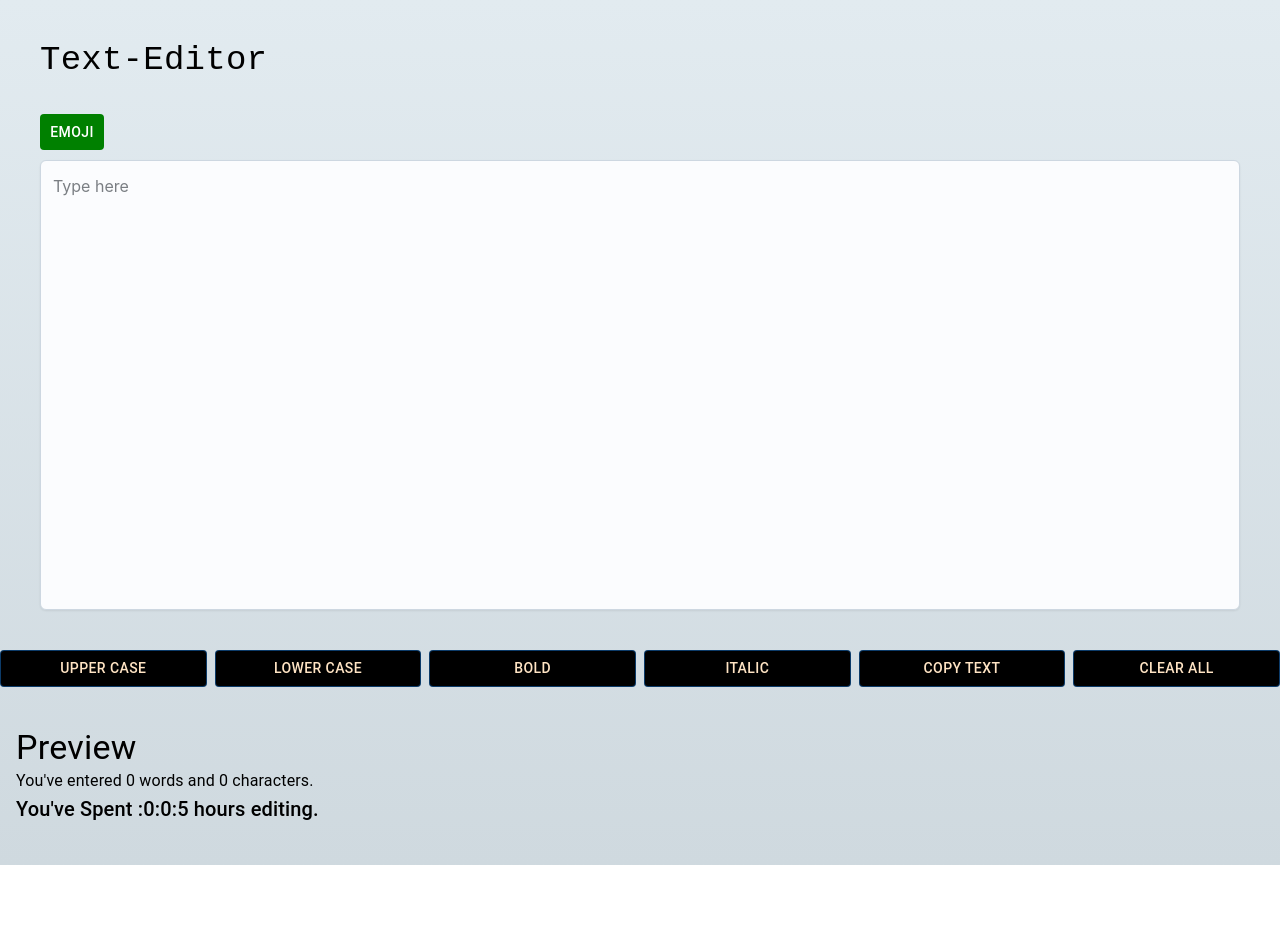
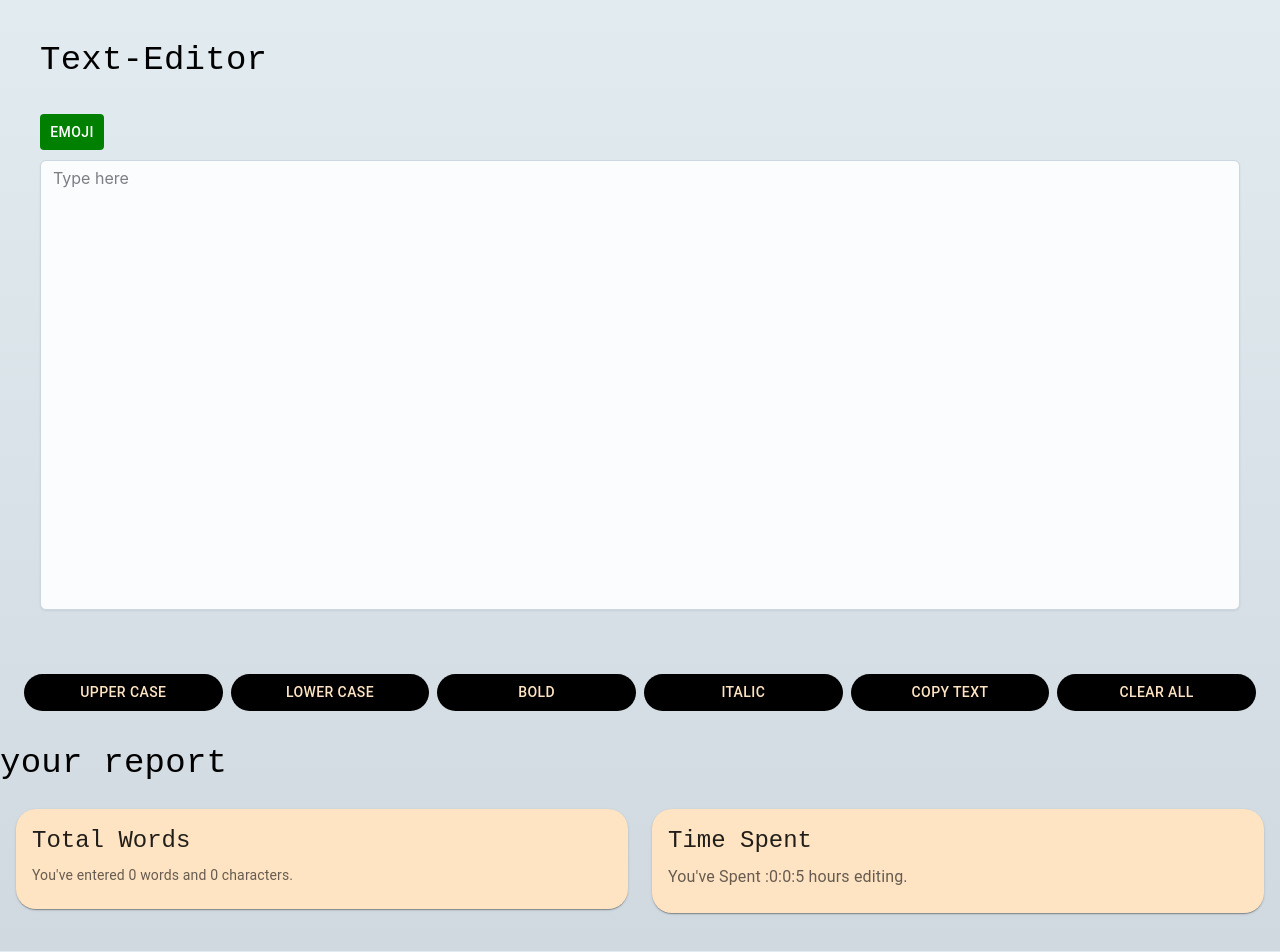
Before and after one commit to Addy-Devil/Text-Wizard, a React (Create React App) app: page / in a window 1280 px wide. Shown: the top 952 px of the page. Before the commit the page ends 865 px from the top, so only its background shows below. Built offline with nearby package versions, Linux system fonts and the light colour scheme.

Commit message:
cards added

```diff
--- a/src/App.js
+++ b/src/App.js
@@ -1,17 +1,16 @@
 import React from 'react';
 import TextareaRows from './Components/TextArea';
-
-
-//import ButtonUsage from './Components/ButtonUsage';
-//import EmojiPicker from 'emoji-picker-react';
+// import {Grid} from '@mui/material';
+// import MediaCard from './Card';
 
 function App() {
 
 return (
     <div >
+       < TextareaRows />
 
-      < TextareaRows />
-      {/* <EmojiPicker /> */}
+
+
     </div>
   );
 }
--- /dev/null
+++ b/src/Card.js
@@ -0,0 +1,28 @@
+import * as React from 'react';
+import Card from '@mui/material/Card';
+//import CardActions from '@mui/material/CardActions';
+import CardContent from '@mui/material/CardContent';
+//import CardMedia from '@mui/material/CardMedia';
+//import Button from '@mui/material/Button';
+import Typography from '@mui/material/Typography';
+//import ButtonUsage from './ButtonUsage';
+
+export default function MediaCard() {
+  return (<>
+    <Card >{/*never give width*/}
+
+      <CardContent>
+        <Typography gutterBottom variant="h5">
+          Total Words
+        </Typography>
+        <Typography variant="body2" color="text.secondary">
+
+
+        </Typography>
+      </CardContent>
+
+    </Card>
+
+</>
+  );
+}
--- a/src/Components/ButtonUsage.js
+++ b/src/Components/ButtonUsage.js
@@ -7,12 +7,13 @@ export default function ButtonUsage(props) {
     return (
     <>
       <Button
-        variant="outlined"
+        //variant="outlined"
         fullWidth
-        style={{ backgroundColor: "black", color:'bisque'}}
+        style={{ backgroundColor: "black", color:'bisque' , borderRadius: '50px'}}
         onClick={props.click}>
           {props.content}
         </Button>
+
     </>
   );
 };
--- a/src/Components/TextArea.js
+++ b/src/Components/TextArea.js
@@ -1,16 +1,19 @@
 import * as React from "react";
 import { Box, Button } from "@mui/material";
 import Textarea from "@mui/joy/Textarea";
-import IconButton from "@mui/joy/IconButton";
+//import IconButton from "@mui/joy/IconButton";
 import ButtonUsage from "./ButtonUsage";
 import { useState } from "react";
 import EmojiPicker from "emoji-picker-react";
 import "../index.css";
 import Typography from "@mui/material/Typography";
-import Draggable from "react-draggable";
-import { grey } from "@mui/material/colors";
+//import Draggable from "react-draggable";
+//import { grey } from "@mui/material/colors";
 import { Grid } from "@mui/joy";
 import MyStopwatch from "./countUpTimer/countUpTimer";
+import Card from '@mui/material/Card';
+import CardContent from '@mui/material/CardContent';
+
 
 export default function TextareaRows() {
   const [btext, setBtext] = useState("");
@@ -83,26 +86,7 @@ export default function TextareaRows() {
         <Typography variant="h4" pb={4} sx={{ fontFamily: "monospace" }}>
           Text-Editor
         </Typography>
-          {/* <Grid item xs={12} sm={6} md={4} lg={3} xl={2}> */}
-          {/* <Draggable> */}
-          {/* <Box
-                sx={{
-                  position: "relative",
-                  borderRadius: "8%",
-                  overflow: "auto",
-                }}
-              >
-                <EmojiPicker
-                  onEmojiClick={handleEmojiClick}
-                  open={emojiB === false ? false : true}
-                />
-              </Box> */}
-          {/* </Draggable> */}
-          {/* </Grid>
-          <Grid item xs={12} sm={6} md={4} lg={3} xl={2}>
-            <Button onClick={handleEmoji}>Click to open emoji bar </Button>
-          </Grid> */}
-          {/* <Grid item xs={12} sm={6} md={4} lg={3} xl={2}> */}
+
           <Button onClick={handleEmoji} sx={{color:"white", backgroundColor:"green", marginBottom:"10px"}}>Emoji</Button>
 
           <EmojiPicker
@@ -124,12 +108,12 @@ export default function TextareaRows() {
             // onChange={handleOnChange}
             variant="outlined"
             minRows={10}
-            startDecorator={<Box></Box>}
+
           />
 
-        {/* </Grid> */}
+
       </Box>
-      <Grid container spacing={1}>
+      <Grid container spacing={1} p={3}>
         <Grid item lg={2} md={4} sm={6} xs={12}>
           <ButtonUsage
             click={checkIfEmpty(upperCase)}
@@ -152,14 +136,45 @@ export default function TextareaRows() {
           <ButtonUsage click={handleClearClick} content="Clear All" />
         </Grid>
       </Grid>
-      <Box mt={3} p={2}>
-        <Typography variant="h4">Preview</Typography>
-      <Typography>
-        You've entered {text===""?0:text[text.length-1]===" "?text.split(" ").length-1:text.split(" ").length} words and {text.length}{" "}
-        characters.
-      </Typography>
-      <MyStopwatch/>
-      </Box>
+
+        <Typography variant="h4" mt={1} pb={1} sx={{ fontFamily: "monospace" }}>your report</Typography>
+
+      <Grid container  spacing={3} p={2}>
+          <Grid alignItems={"center"} item xs={12} sm={6} md={6} lg={6} xl={6} sx={{height:"100px"}}>
+          <Card style={{borderRadius: '20px', backgroundColor:"bisque"}} >{/*never give width*/}
+
+              <CardContent>
+              <Typography gutterBottom variant="h5" sx={{ fontFamily: "monospace" }}>
+                  Total Words
+              </Typography>
+              <Typography variant="body2" color="text.secondary">
+              You've entered {text===""?0:text[text.length-1]===" "?text.split(" ").length-1:text.split(" ").length} words and {text.length}{" "}
+              characters.
+
+              </Typography>
+            </CardContent>
+
+        </Card>
+        </Grid>
+
+          <Grid alignItems={"center"} item xs={12} sm={6} md={6} lg={6} xl={6} sx={{height:"150px"}}>
+           <Card style={{ borderRadius: '20px',backgroundColor:"bisque"}}>
+            <CardContent>
+              <Typography gutterBottom variant="h5" sx={{ fontFamily: "monospace" }} >
+                  Time Spent
+              </Typography>
+              <Typography variant="body2" color="text.secondary">
+              <MyStopwatch/>
+
+              </Typography>
+            </CardContent>
+
+
+           </Card>
+          </Grid>
+      </Grid>
+
+
     </>
   );
 }
--- a/src/Components/countUpTimer/countUpTimer.js
+++ b/src/Components/countUpTimer/countUpTimer.js
@@ -16,7 +16,7 @@ export default function MyStopwatch() {
 
     return (
       <div>
-        <Typography variant='h6' pb={3} >You've Spent :
+        <Typography >You've Spent :
              <span>{hours}</span>:<span>{minutes}</span>:<span>{seconds}</span> hours editing.</Typography>
 
         {/* <p>{isRunning ? 'Running' : 'Not running'}</p>
```
